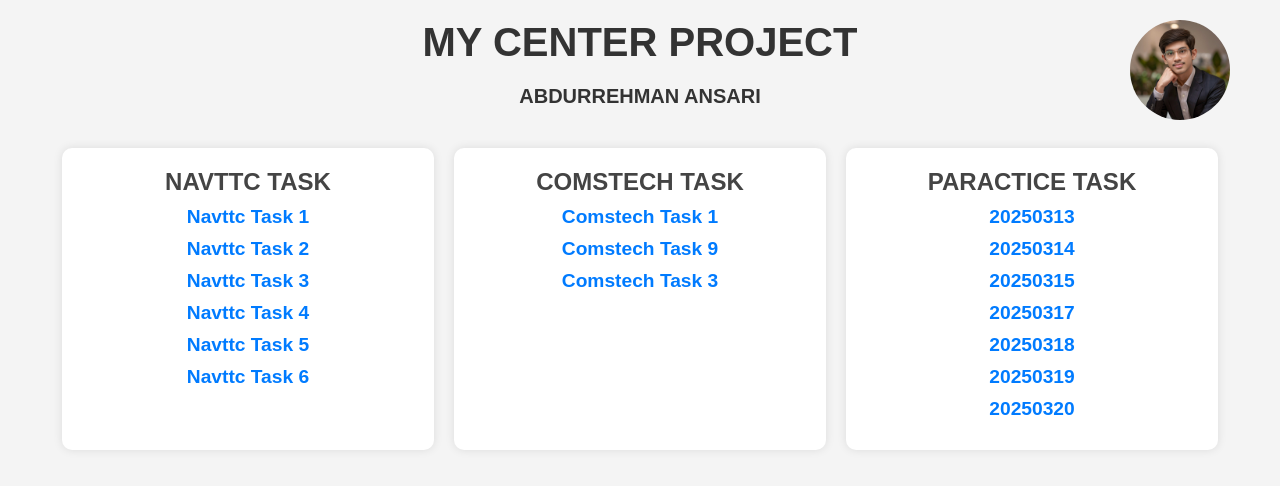
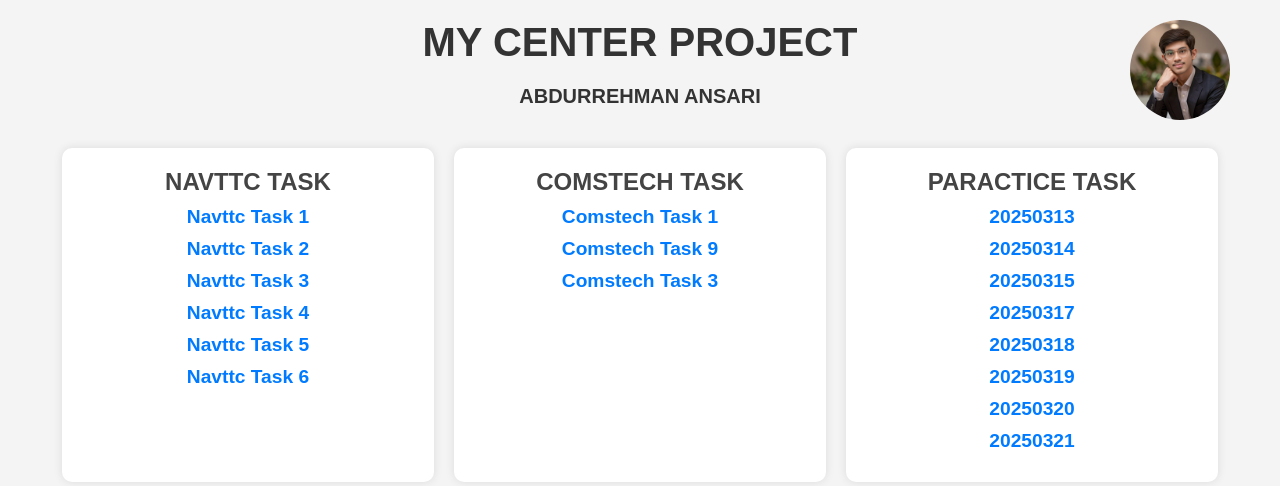
Before and after one commit to ansari1k5/ansari1k5, a plain HTML site: page MY_porfolio/index.html in a window 1280 px wide. Drawn offline with Linux system fonts and the light colour scheme.

Commit message:
Update index.html

```diff
--- a/MY_porfolio/index.html
+++ b/MY_porfolio/index.html
@@ -160,6 +160,7 @@
             <a href="https://ansari1k5.github.io/abdurrehman_navttc_2025/20250318/" target="_blank">20250318</a>
             <a href="https://ansari1k5.github.io/abdurrehman_navttc_2025/20250319/" target="_blank">20250319</a>
             <a href="https://ansari1k5.github.io/abdurrehman_navttc_2025/20250320/" target="_blank">20250320</a>
+            <a href="https://ansari1k5.github.io/abdurrehman_navttc_2025/20250321/" target="_blank">20250321</a>
         </div>
     </div>
 </body>
```
